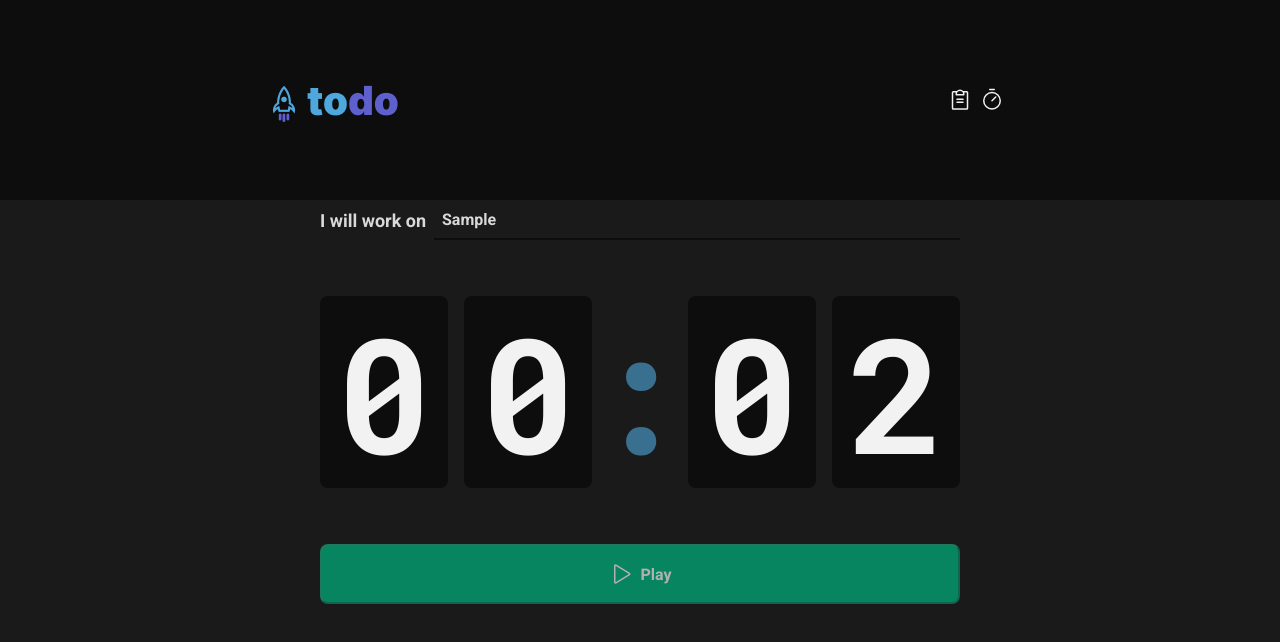
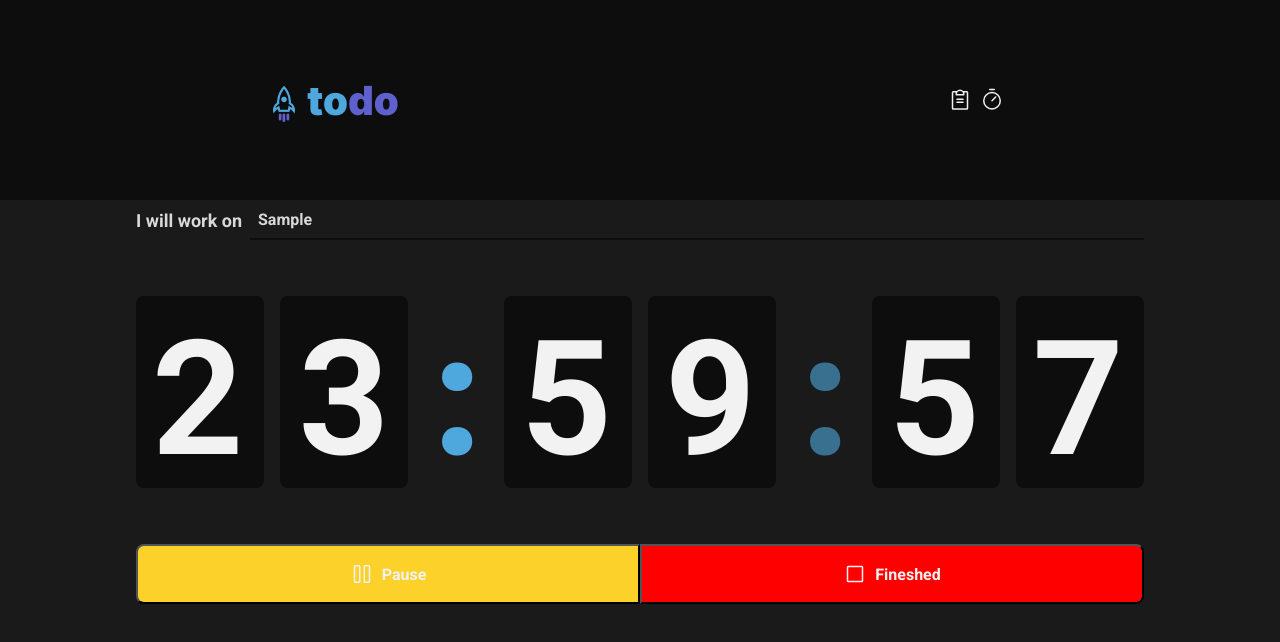
Before and after one commit to EdmilsonEMAndrade/React-Typescript-ToDo, a React (Vite) app: page /timer in a window 1280 px wide. Both pictures are taken after typing "Sample" into the empty fields and a click on the button "Play". Shown: the top 642 px of the page. Built offline with nearby package versions, Linux system fonts and the light colour scheme.

Commit message:
add buttons pause and fineshed

```diff
--- a/src/pages/timer/Timer.styles.ts
+++ b/src/pages/timer/Timer.styles.ts
@@ -1,4 +1,4 @@
-import styled, { keyframes } from "styled-components";
+import styled, { DefaultTheme, css, keyframes } from "styled-components";
 
 export const TimerContainer = styled.main`
     height: 100%;
@@ -34,18 +34,31 @@ export const FormContainer = styled.div`
 
 `
 
-export const ButtonContainer = styled.button`
+export const CicleDivButtons = styled.div`
+    width: 100%;
+`
+const ButtonContainerColor = {
+    green: '--green',
+    red: '--red',
+    yellow: '--yellow'
+} as const
+
+interface ButtonContainerProps extends CountupSeparatorProps {
+    color: 'green' | 'red' | 'yellow'
+}
+export const ButtonContainer = styled.button<ButtonContainerProps>`
     width: 100%;
     padding: 1rem;
     display: flex;
     align-items: center;
     justify-content: center;
     gap: 0.5rem;
-    background: ${(props) => props.theme["--green"]};
+    background: ${(props) => props.theme[ButtonContainerColor[props.color]]};
     font-weight: bold;
     color: ${(props) => props.theme["--gray-100"]};
     border-radius: 8px;
     cursor: pointer;
+    display: ${(props) => (!props.isAtiveCycle ? 'none' : 'flex')};
 
     &:disabled{
         opacity: 0.7;
@@ -53,9 +66,29 @@ export const ButtonContainer = styled.button`
     }
 
     &:not(:disabled):hover {
-        background: ${(props) => props.theme["--green-dark"]};
+        background: ${(props) => props.theme[ButtonContainerColor[props.color] + "-dark" as keyof DefaultTheme]} ;
     }
 
+    ${(props) =>
+        props.isAtiveCycle &&
+        css`
+            &:first-child {
+                border-top-right-radius: 0;
+                border-bottom-right-radius: 0;
+            }
+
+            &:last-child {
+                border-top-left-radius: 0;
+                border-bottom-left-radius: 0;
+            }
+        `}
+
+
+
+`
+
+export const CicleAtiveDivButtons = styled.div`
+    display: flex;
 `
 
 export const CountupContainer = styled.div`
--- a/src/pages/timer/Timer.tsx
+++ b/src/pages/timer/Timer.tsx
@@ -1,5 +1,5 @@
-import { Play } from "@phosphor-icons/react";
-import { ButtonContainer, CountupContainer, CountupSeparator, FormContainer, InputMinutesAmount, InputTask, TimerContainer } from "./Timer.styles";
+import { Pause, Play, Stop } from "@phosphor-icons/react";
+import { ButtonContainer, CicleAtiveDivButtons, CicleDivButtons, CountupContainer, CountupSeparator, FormContainer, InputMinutesAmount, InputTask, TimerContainer } from "./Timer.styles";
 import { useState, FormEvent, useEffect } from "react";
 export function Timer() {
   const [countInit, setCountInit] = useState(0);
@@ -8,7 +8,7 @@ export function Timer() {
 
   function handleConuntup(event: FormEvent): void {
     event.preventDefault()
-    setIsAtiveCycle(!isAtiveCycle);
+    setIsAtiveCycle(true);
     setCountInit(new Date().getTime());
   }
 
@@ -16,18 +16,19 @@ export function Timer() {
     let interval: number;
     if (isAtiveCycle) {
       interval = setInterval(() => {
-        setAmoutSecondPassed(Math.floor(((new Date().getTime() - countInit) / 1000)));
+        setAmoutSecondPassed(Math.floor(((new Date().getTime() - countInit) / 1000)) + 86395);
       }, 1000);
     }
     return () => clearInterval(interval);
   }, [isAtiveCycle]);
+
   const daysAmount = Math.floor(amoutSecondPassed / 86400);
   const hoursAmount = Math.floor((amoutSecondPassed / 3600) - (daysAmount * 24));
-  const minutesAmount = Math.floor((amoutSecondPassed / 60) - (hoursAmount * 60));
+  const minutesAmount = Math.floor((amoutSecondPassed / 60) - (hoursAmount * 60) - (daysAmount * 24 * 60));
   const secondsAmount = amoutSecondPassed % 60;
 
   const days = String(daysAmount);
-  const hours = daysAmount > 0 && hoursAmount < 10 ? String(hoursAmount).padStart(2, "0") : String(hoursAmount);
+  const hours = daysAmount > 0 ? String(hoursAmount).padStart(2, "0") : String(hoursAmount);
   const minutes = String(minutesAmount).padStart(2, "0");
   const seconds = String(secondsAmount).padStart(2, "0");
 
@@ -63,11 +64,24 @@ export function Timer() {
           <span>{seconds[0]}</span>
           <span>{seconds[1]}</span>
         </CountupContainer>
-
-        <ButtonContainer type="submit" onClick={handleConuntup} disabled={isAtiveCycle}>
-          <Play size={24} />
-          Play
-        </ButtonContainer>
+        <CicleDivButtons>
+          <div>
+            <ButtonContainer color="green" isAtiveCycle={!isAtiveCycle} type="submit" onClick={handleConuntup} disabled={isAtiveCycle}>
+              <Play size={24} />
+              Play
+            </ButtonContainer>
+          </div>
+          <CicleAtiveDivButtons>
+            <ButtonContainer color="yellow" isAtiveCycle={isAtiveCycle} type="submit" onClick={handleConuntup}>
+              <Pause size={24} />
+              Pause
+            </ButtonContainer>
+            <ButtonContainer color="red" isAtiveCycle={isAtiveCycle} type="submit" onClick={handleConuntup}>
+              <Stop size={24} />
+              Fineshed
+            </ButtonContainer>
+          </CicleAtiveDivButtons>
+        </CicleDivButtons>
       </form>
     </TimerContainer >
   )
--- a/src/styles/themes/default.ts
+++ b/src/styles/themes/default.ts
@@ -10,6 +10,8 @@ export const defaultTheme = {
   '--gray-900': '#0D0D0D',
 
   '--danger': '#E25858',
+  '--red': '#FF0000',
+  '--red-dark': '#8B0000',
 
   '--green-dark': '#015F43',
   '--green': '#00B37E',
@@ -20,5 +22,8 @@ export const defaultTheme = {
   '--purple-dark': '#5E60CE',
   '--purple': '#8284FA',
 
+  '--yellow': '#FCD12A',
+  '--yellow-dark': '#8B8000',
+
   '--width-center': 'calc(55vw + 5.8rem)'
 }
```
